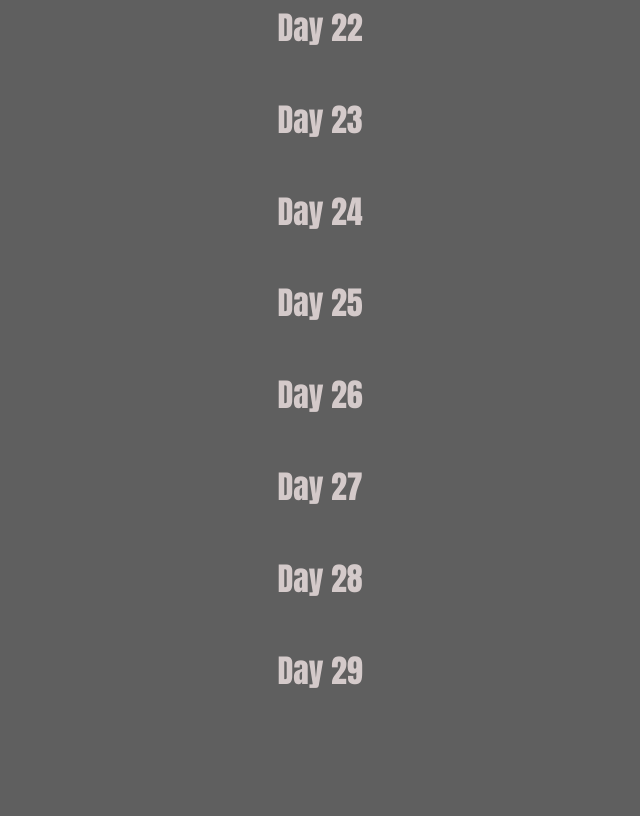
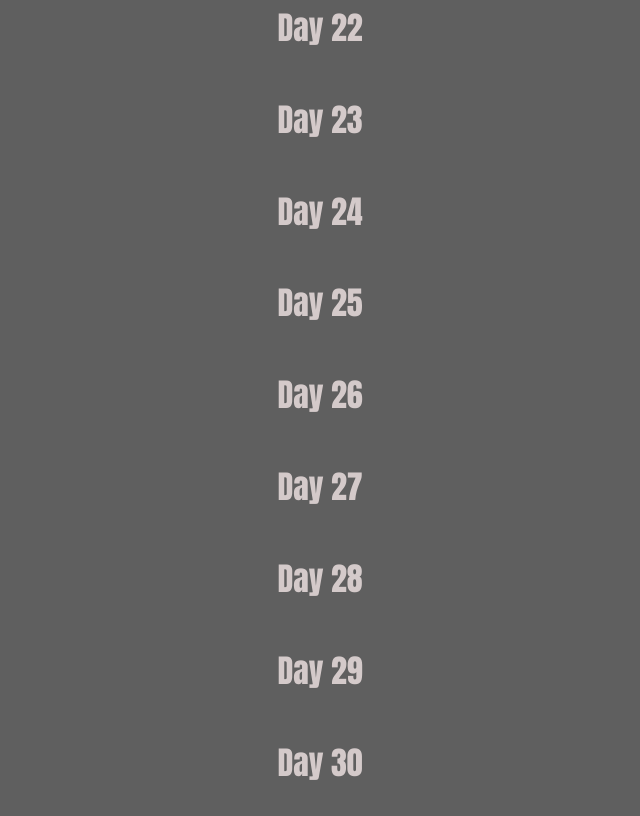
Before and after one commit to Hasanhayat/web, a plain HTML site: page index.html in a window 1280 px wide. Shown: the part 1956-2772 px from the top of the page, without its empty margins (320-960 px from the left). Before the commit the page ends 2680 px from the top, so only its background shows below. Drawn offline with Linux system fonts and the light colour scheme.

Commit message:
Update index.html

```diff
--- a/index.html
+++ b/index.html
@@ -35,6 +35,7 @@
     <h1>day 27</h1>
     <h1>day 28</h1>
     <h1>day 29</h1>
+    <h1>day 30</h1>
 
     <script src="app.js"></script>
 </body>
```
